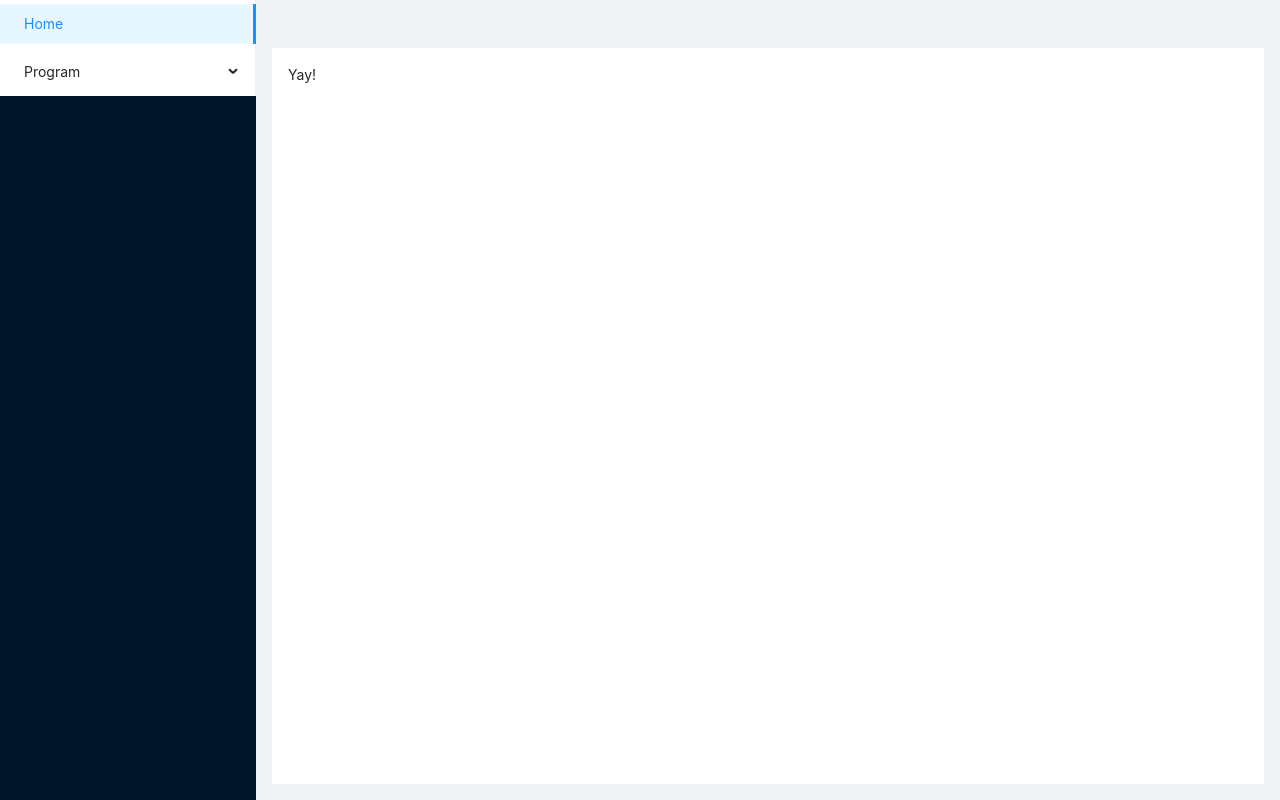
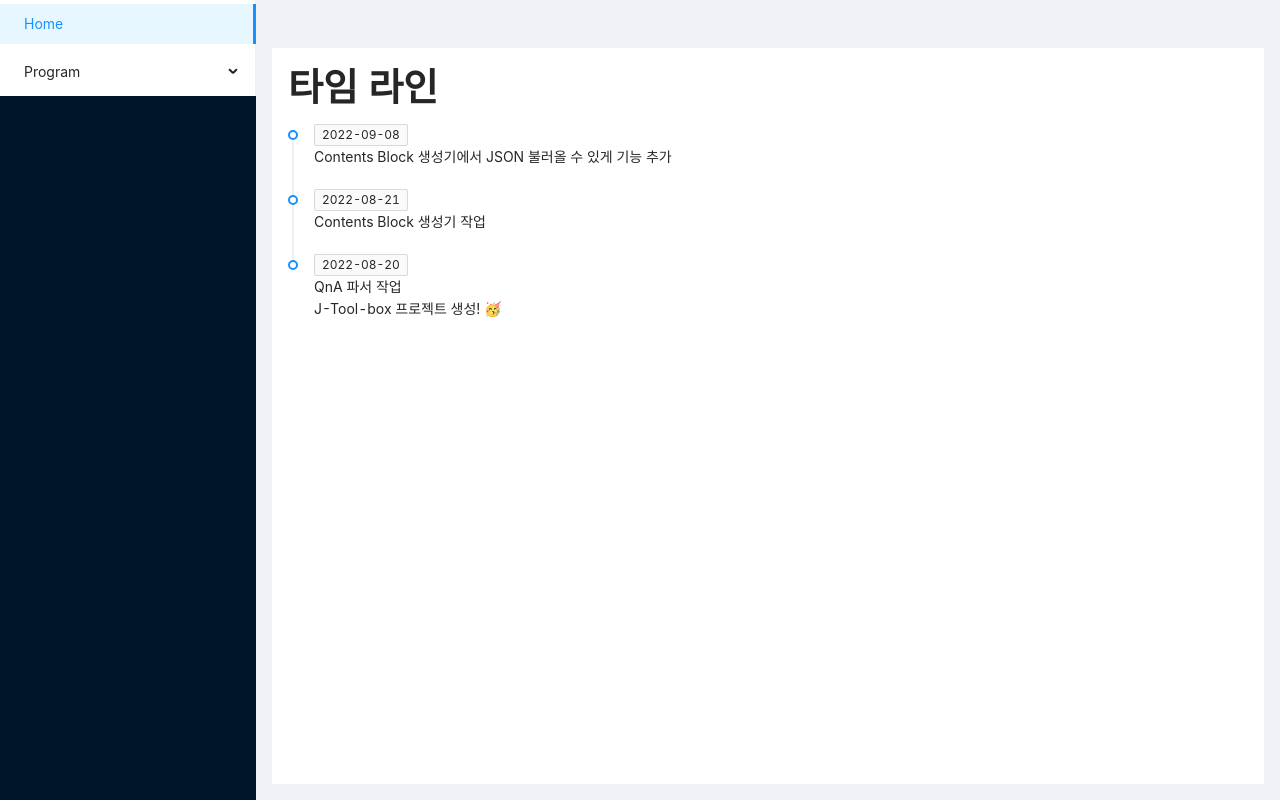
Before and after one commit to MaetDol/j-tool-box, a React (Create React App) app: page / in a window 1280 px wide. Built offline with nearby package versions, Linux system fonts and the light colour scheme.

Commit message:
메인 페이지에 타임라인 보이도록 작업!

```diff
--- /dev/null
+++ b/src/pages/Home/Home.model.ts
@@ -0,0 +1,14 @@
+export const timeline: { timestamp: string; contents: string[] }[] = [
+  {
+    timestamp: "2022-09-08",
+    contents: ["Contents Block 생성기에서 JSON 불러올 수 있게 기능 추가"],
+  },
+  {
+    timestamp: "2022-08-21",
+    contents: ["Contents Block 생성기 작업"],
+  },
+  {
+    timestamp: "2022-08-20",
+    contents: ["QnA 파서 작업", "J-Tool-box 프로젝트 생성! 🥳"],
+  },
+];
--- a/src/pages/Home/Home.page.tsx
+++ b/src/pages/Home/Home.page.tsx
@@ -1,19 +1,33 @@
+import { Antd } from "components";
 import { useEffect } from "react";
 import { useNavigate, useSearchParams } from "react-router-dom";
+import { timeline } from "./Home.model";
 
 export default function Home() {
   const [searchParams] = useSearchParams();
   const navigate = useNavigate();
   useEffect(() => {
-        const redirect = searchParams.get('redirect');
-        if(!redirect) return;
+    const redirect = searchParams.get("redirect");
+    if (!redirect) return;
 
     navigate(redirect);
   }, [searchParams, navigate]);
 
   return (
     <div>
-            Yay!
+      <Antd.Typography.Title>타임 라인</Antd.Typography.Title>
+      <Antd.Timeline>
+        {timeline.map(({ timestamp, contents }) => (
+          <Antd.Timeline.Item key={timestamp}>
+            <Antd.Tag>{timestamp}</Antd.Tag>
+            {contents.map((content) => (
+              <p style={{ margin: 0 }} key={content}>
+                {content}
+              </p>
+            ))}
+          </Antd.Timeline.Item>
+        ))}
+      </Antd.Timeline>
     </div>
-    )
+  );
 }
```
Lines whose indentation alone changed are shown as unchanged.
